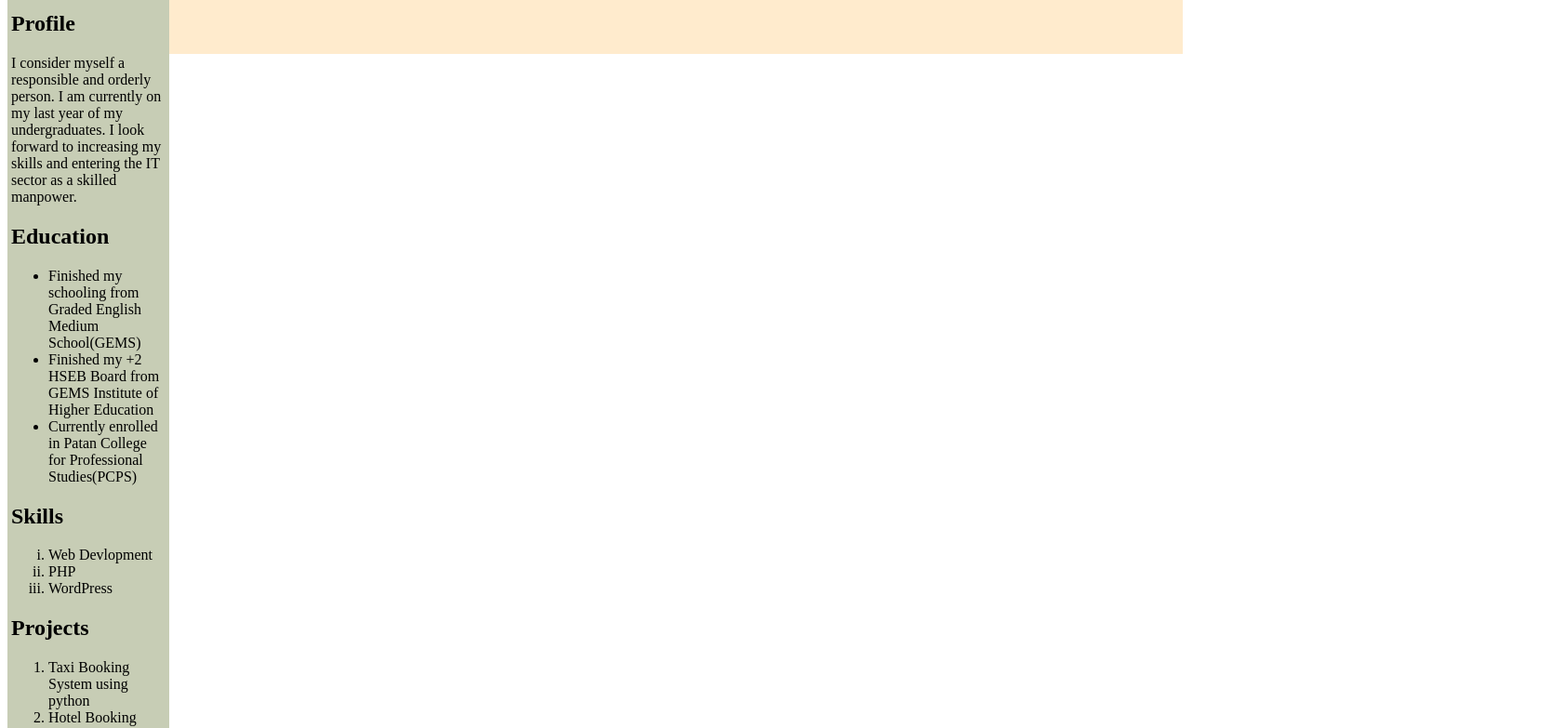
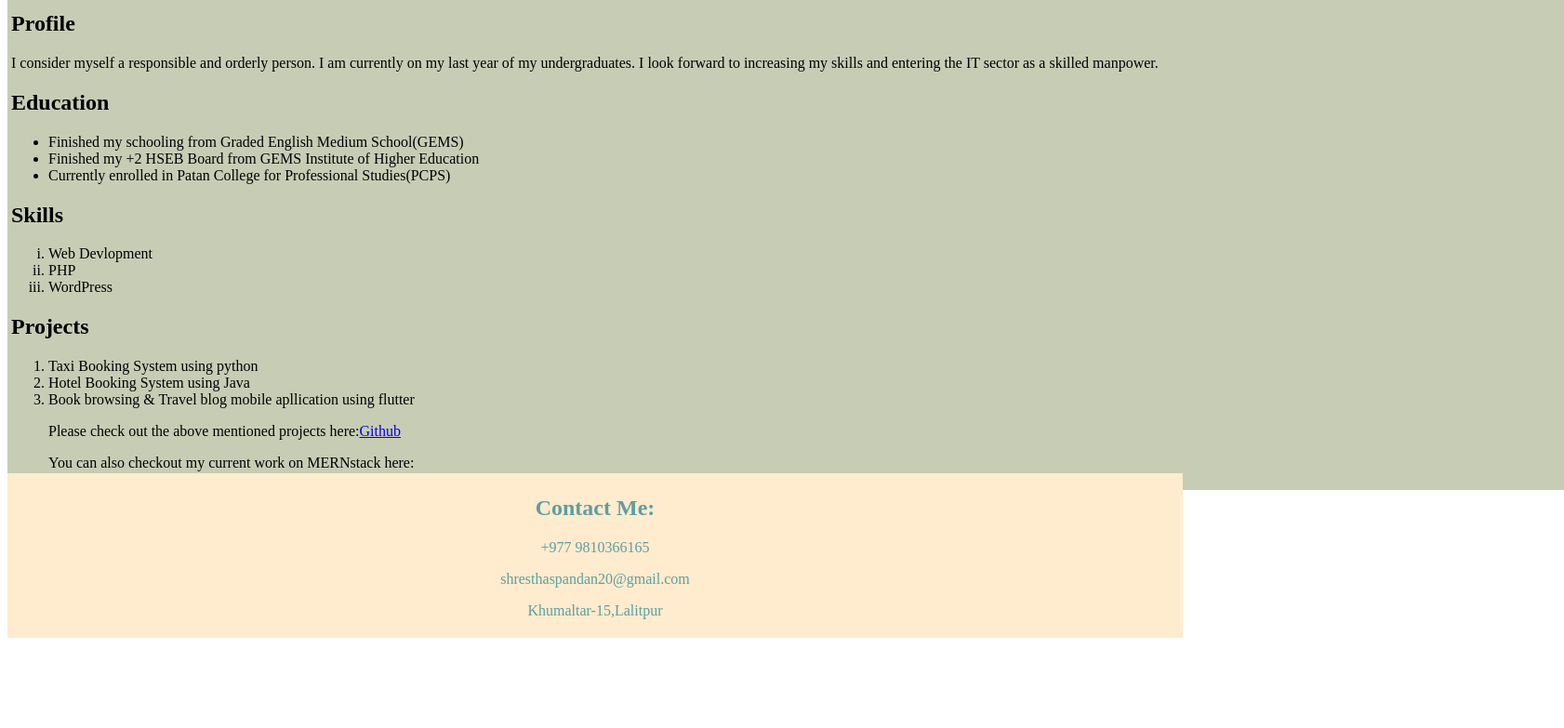
Before and after one commit to Spandan210/mernstack, a plain HTML site: page Assignments/Portfolio.html in a window 1280 px wide. Shown: the part 139-922 px from the top of the page at 93% size, 1682 px wide, since content can reach past the window. After the commit the page ends 833 px from the top, so only its background shows below. Drawn offline with Linux system fonts and the light colour scheme.

Commit message:
First Commit Mern

```diff
--- a/Assignments/Portfolio.html
+++ b/Assignments/Portfolio.html
@@ -10,7 +10,7 @@
         <div class="heading">
             <h1>My Portfolio</h1>
         </div>
-        <div class="body" style="height:fit-content; width: 166px; background-color:rgb(199, 205, 181);padding: 4px;">
+        <div class="body" style="height:fit-content; width: 1666px; background-color:rgb(199, 205, 181);padding: 4px;">
             <h2>Profile</h2>
             <p>I consider myself a responsible and orderly person. I am currently on my last year of my undergraduates. I look forward to increasing my skills and entering the IT sector as a skilled manpower.</p>
             <h2>Education</h2>
```
